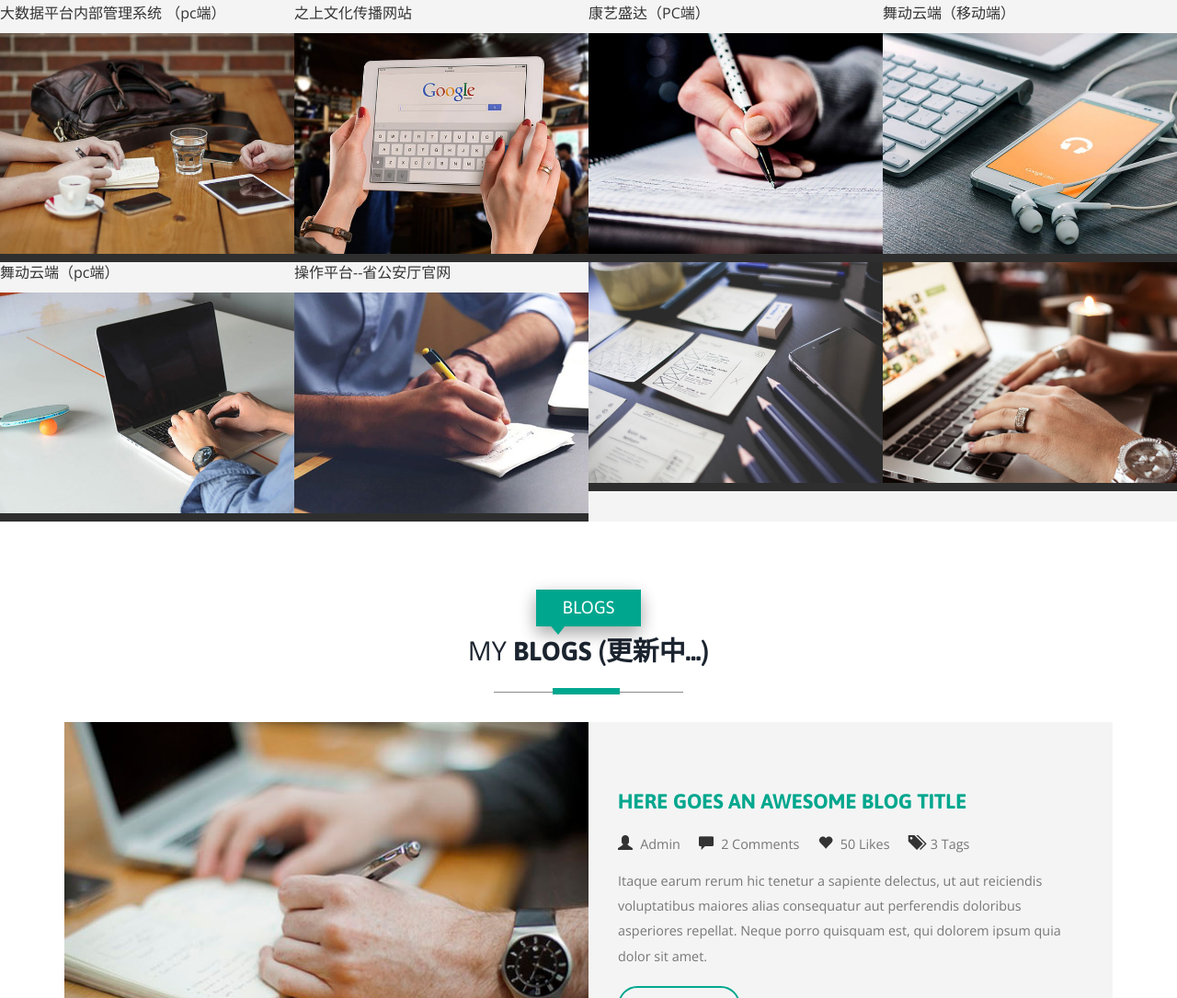
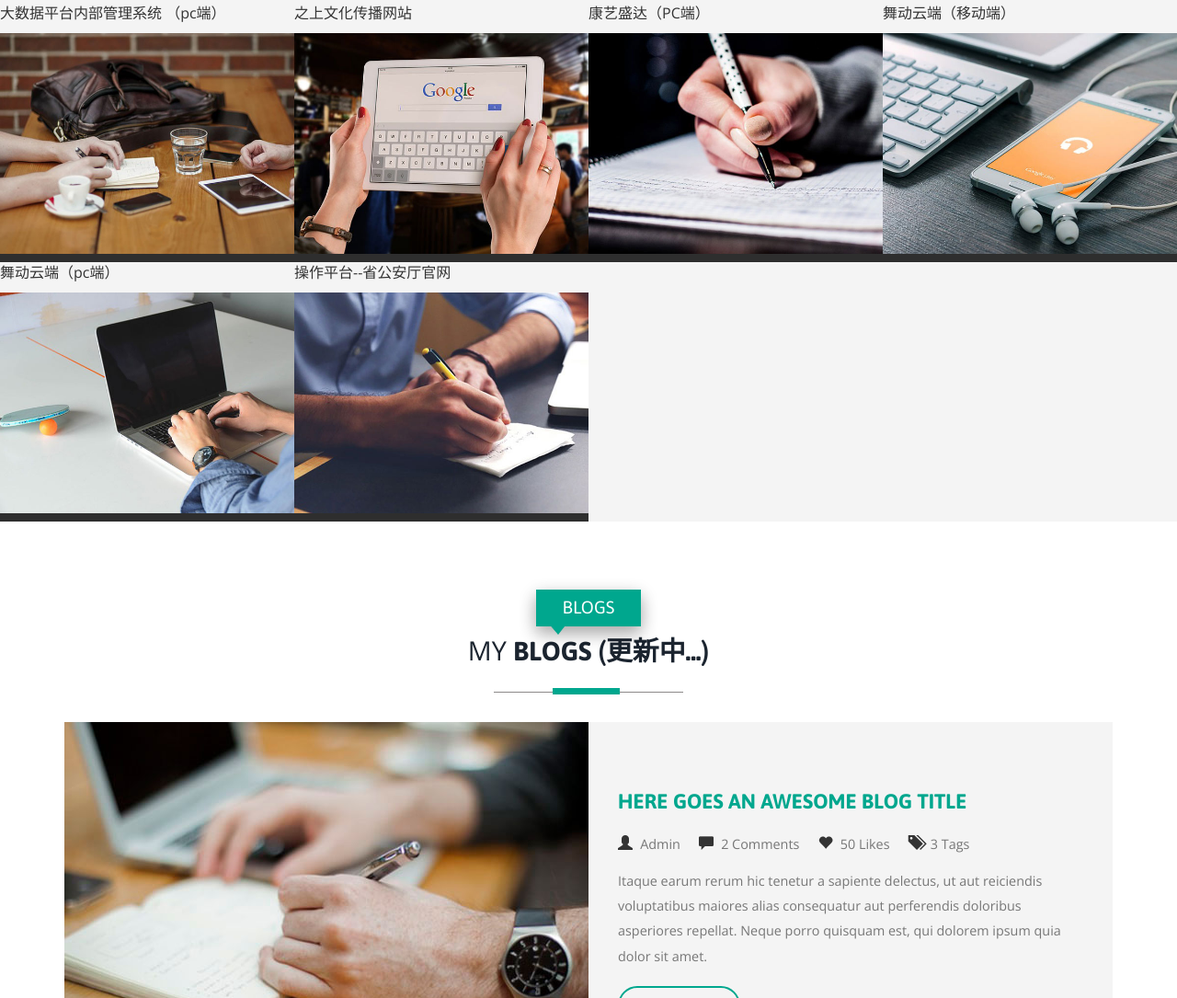
Before and after one commit to Rensdn/My-resume, a plain HTML site: page index.html in a window 1280 px wide. Shown: the part 4063-5148 px from the top of the page at 92% size. Drawn offline with nearby package versions, Linux system fonts and the light colour scheme; files whose address does not match are found by name.

Commit message:
Update index.html

```diff
--- a/index.html
+++ b/index.html
@@ -485,22 +485,7 @@ Smartphone Compatible web template, free webdesigns for Nokia, Samsung, LG, Sony
                             </a>
 
                         </div>
-                        <div class="col-md-3 team-gd yes_marg ">
 
-                            <a href="#portfolioModal7" class="portfolio-link b-link-diagonal b-animate-go"
-                               data-toggle="modal"><img src="images/pic13.jpg" alt="">
-
-                            </a>
-
-                        </div>
-                        <div class="col-md-3 team-gd yes_marg ">
-
-                            <a href="#portfolioModal8" class="portfolio-link b-link-diagonal b-animate-go"
-                               data-toggle="modal"><img src="images/pic14.jpg" alt="">
-
-                            </a>
-
-                        </div>
                         <div class="clearfix"></div>
                     </div>
                     <div class="tab-1 resp-tab-content" aria-labelledby="tab_item-1">
```
